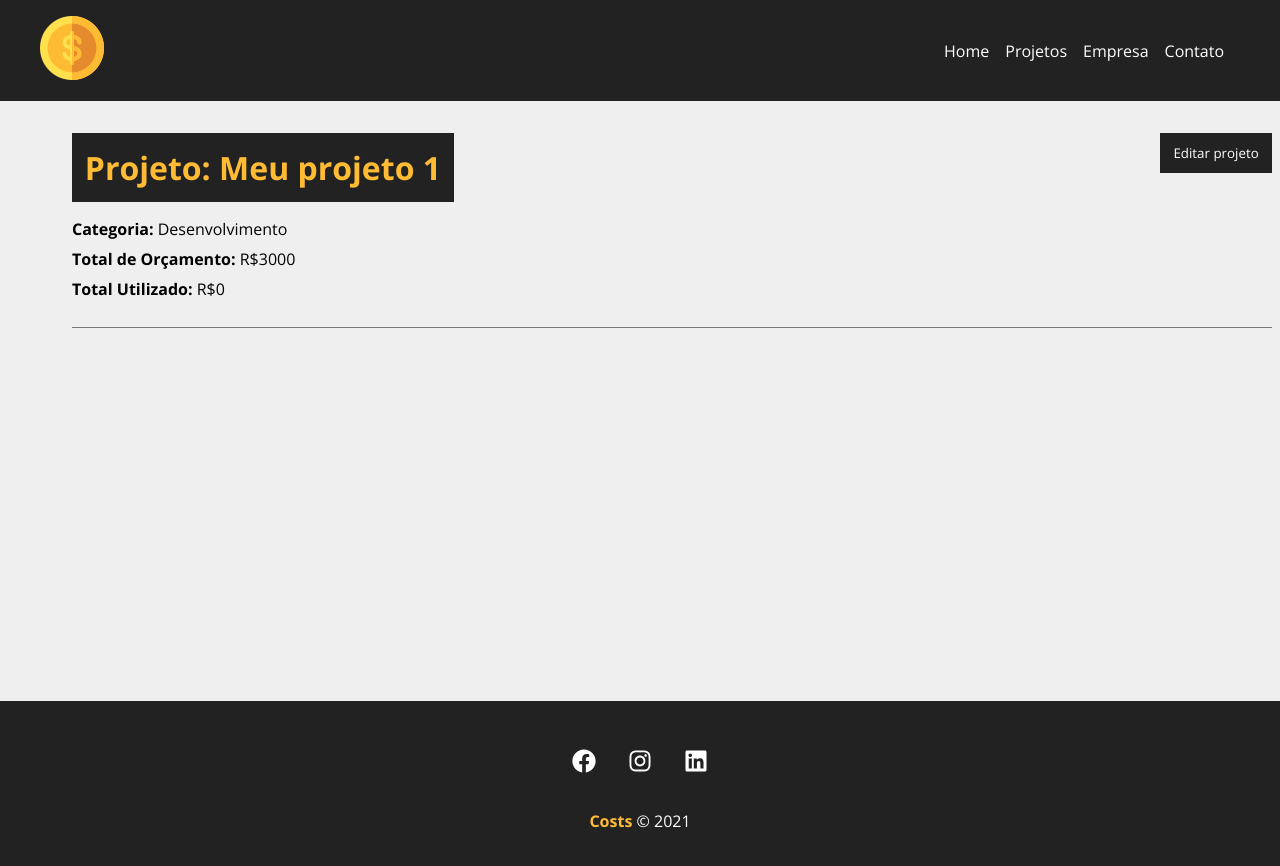
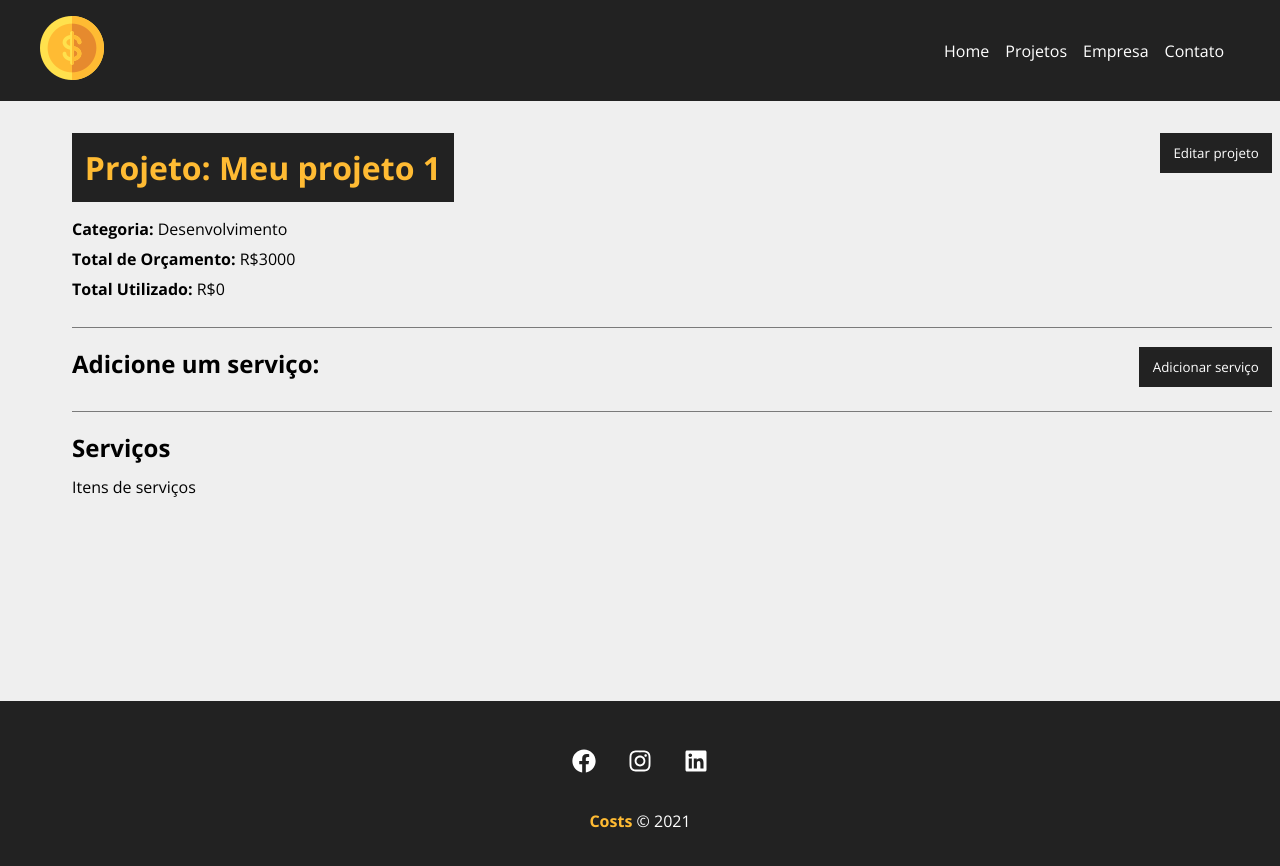
Before and after one commit to daviteixeira-btm/costs, a React (Create React App) app in the folder costs/: page /project/2 in a window 1280 px wide. Shown: the top 866 px of the page. Built offline with nearby package versions, Linux system fonts and the light colour scheme; data requests are answered from the project's data file.

Commit message:
Criando área de serviços

```diff
--- a/costs/src/components/pages/Project.js
+++ b/costs/src/components/pages/Project.js
@@ -12,6 +12,7 @@
 
     const [project, setProject] = useState([])
     const [showProjectForm, setShowProjectForm] = useState(false)
+    const [showServiceForm, setShowServiceForm] = useState(false)
     const [message, setMessage] = useState()
     const [type, setType] = useState()
 
@@ -32,6 +33,7 @@
     }, [id])
 
     function editPost(project){
+        setMessage('')
         // budget validation
         if(project.budget < project.cost){
             setMessage('O orçamento não pode ser menor que o custo do projeto!')
@@ -58,6 +60,10 @@
 
     function toggleProjectForm(){
         setShowProjectForm(!showProjectForm)
+    }
+
+    function toggleServiceForm(){
+        setShowServiceForm(!showServiceForm)
     }
 
     return (
@@ -93,6 +99,19 @@
                                 </div>
                             )}
                         </div>
+                        <div className={styles.service_form_container}>
+                            <h2>Adicione um serviço:</h2>
+                            <button className={styles.btn} onClick={toggleServiceForm}>
+                                {!showServiceForm ? 'Adicionar serviço' : 'Fechar'}
+                            </button>
+                            <div className={styles.project_info}>
+                                {showServiceForm && <div>formulário do serviço</div>}
+                            </div>
+                        </div>
+                        <h2>Serviços</h2>
+                        <Container customClass="start">
+                            <p>Itens de serviços</p>
+                        </Container>
                     </Container>
                 </div>
             ) : (
```
